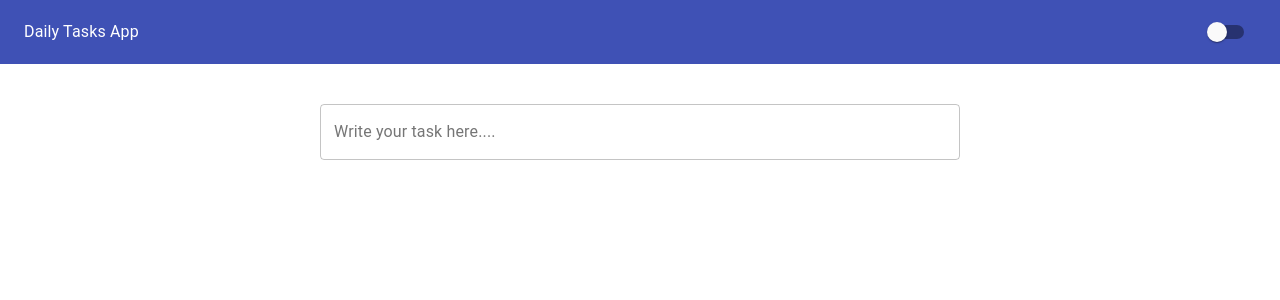
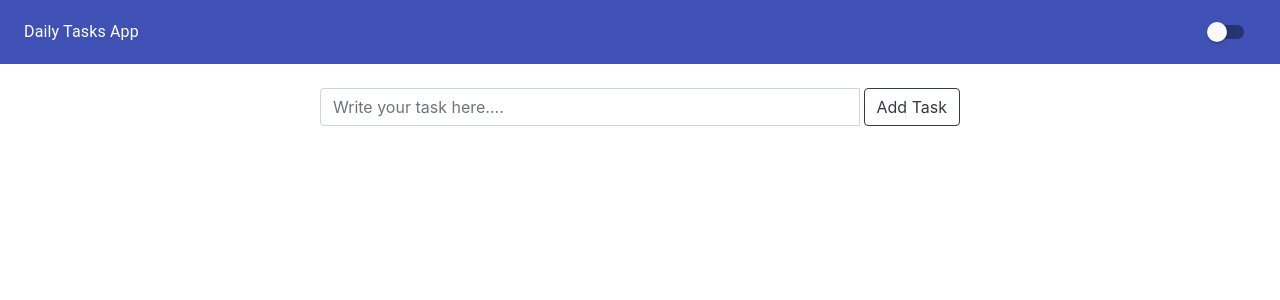
Before and after one commit to rashidjama/tasks-management-react, a React (Create React App) app: page / in a window 1280 px wide. Shown: the top 300 px of the page. Built offline with nearby package versions, Linux system fonts and the light colour scheme.

Commit message:
production ready

```diff
--- a/package.json
+++ b/package.json
@@ -5,6 +5,7 @@
   "dependencies": {
     "@material-ui/core": "^4.11.3",
     "@material-ui/icons": "^4.11.2",
+    "@material-ui/lab": "^4.0.0-alpha.57",
     "@testing-library/jest-dom": "^5.11.4",
     "@testing-library/react": "^11.1.0",
     "@testing-library/user-event": "^12.1.10",
--- a/src/Components/PageContent.js
+++ b/src/Components/PageContent.js
@@ -7,10 +7,10 @@ export default function PageContent(props) {
   const styles = {
     width: '100vw',
     height: '100vh',
-    backgroundColor: darkMode ? '#222' : '#fff'
+    backgroundColor: darkMode ? '#222' : '#fff',
   }
   return (
-       <div style={styles}>
+      <div style={styles}>
         {props.children}
       </div>
   )
--- a/src/Components/Todo.js
+++ b/src/Components/Todo.js
@@ -29,7 +29,7 @@ export default function Todo({ id, task, completed}) {
         <IconButton color='primary' size="small" onClick={toggle}>
         <span>&#9997;</span>
         </IconButton>
-        <IconButton className='ml-2 pr-0' size='small' color='secondary' onClick={handleShow}>
+        <IconButton className='ml-3 pr-0' size='small' color='secondary' onClick={handleShow}>
         <span>&#10005;</span>
         </IconButton>
       </ListItemSecondaryAction>
--- a/src/Components/TodoEditForm.js
+++ b/src/Components/TodoEditForm.js
@@ -1,9 +1,11 @@
 import React, { useContext, useState } from 'react';
-import TextField from '@material-ui/core/TextField';
 import {DispatchContext} from '../Contexts/TodoProvider';
+import { Snackbar} from '@material-ui/core';
+import Alert from '@material-ui/lab/Alert';
 
 export default function TodoEditForm({id, task, toggle}) {
   const [value, setValue] = useState(task);
+  const [open, setOpen] = useState(false);
 
   const dispatch = useContext(DispatchContext)
 
@@ -12,19 +14,35 @@ export default function TodoEditForm({id, task, toggle}) {
   }
   const handleSubmit = e => {
     e.preventDefault();
+    if(value.length > 30) {
+      setOpen(true)
+    } else {
       dispatch({type: 'EDIT', id:id, updatedItem: value});
     toggle();
     }
+  }
+
+  const handleClose = _=> setOpen(false);
+
   return (
-    <form onSubmit={handleSubmit}>
-      <TextField
-        margin='normal'
-        label='Edit your task...'
-        fullWidth
+    <>
+      <form onSubmit={handleSubmit} className='input-group'>
+        <input
           onChange={handleChange}
           value={value}
           autoFocus
+          className='form-control'
         />
+        <button className='btn btn-sm btn-success ml-1'>Save</button>
+        <button type='button' className='btn btn-sm mx-1 btn-danger' onClick={toggle}>Cancel</button>
      </form>
+     <Snackbar open={open} autoHideDuration={4000} onClose=      {handleClose}
+    anchorOrigin={{ vertical: 'top', horizontal:'right' }}
+    >
+      <Alert onClose={handleClose} severity="warning">
+        Input must be 30 characters or less!
+      </Alert>
+    </Snackbar>
+    </>
   )
 }
--- a/src/Components/TodoForm.js
+++ b/src/Components/TodoForm.js
@@ -1,18 +1,14 @@
 import React, { useContext, useState } from 'react';
-import TextField from '@material-ui/core/TextField';
 import {DispatchContext} from '../Contexts/TodoProvider';
 import { ThemeContext } from '../Contexts/ThemeProvider';
-import { makeStyles } from '@material-ui/core';
+import { Snackbar} from '@material-ui/core';
+import Alert from '@material-ui/lab/Alert';
 
-const useStyles = makeStyles(theme => ({
-  textField: {
-    border: '2px sold red'
-  }
-}))
+
 function TodoForm() {
-  const classes = useStyles();
 
   const [value, setValue] = useState('');
+  const [open, setOpen] = useState(false);
 
   const dispatch = useContext(DispatchContext);
   const darkMode = useContext(ThemeContext);
@@ -22,22 +18,37 @@ function TodoForm() {
   }
   const handleSubmit = e => {
     e.preventDefault();
-    dispatch({type: 'ADD', newTask: value});
-    setValue('')
+    if(value.length > 30) {
+      setOpen(true);
+    } else {
+      dispatch({type: 'ADD', newTask: value});
+      setValue('')
+    }
   }
 
+  const handleClose = _=> setOpen(false);
+
   return (
-    <form onSubmit={handleSubmit}>
-      <TextField
-        margin='normal'
-        label='Write your task here....'
-        fullWidth
+   <>
+     <form onSubmit={handleSubmit} className='input-group mb-2'>
+        <input
+        placeholder='Write your task here....'
         onChange={handleChange}
         value={value}
-        variant='outlined'
-        className={classes.textField}
+        className='form-control'
+        required
       />
+      <button className={darkMode ? 'btn btn-outline-light ml-1' : 'btn btn-outline-dark ml-1'}>Add Task</button>
     </form>
+
+    <Snackbar open={open} autoHideDuration={4000} onClose=      {handleClose}
+    anchorOrigin={{ vertical: 'top', horizontal:'right' }}
+    >
+      <Alert onClose={handleClose} severity="warning">
+        Input Must be 30 characters or less!
+      </Alert>
+    </Snackbar>
+   </>
   )
 }
 export default TodoForm;
--- a/src/Components/TodoLists.js
+++ b/src/Components/TodoLists.js
@@ -2,10 +2,12 @@ import React, { useContext } from 'react';
 import {TodoContext} from '../Contexts/TodoProvider';
 import { List, Divider, Paper } from '@material-ui/core'
 import Todo from './Todo';
+import { ThemeContext } from '../Contexts/ThemeProvider'
 
 export default function TodoLists() {
 
   const tasks = useContext(TodoContext);
+  const darkMode = useContext(ThemeContext);
 
   const clearAllTasks = _ => {
     window.localStorage.removeItem('tasks');
@@ -46,8 +48,8 @@ export default function TodoLists() {
         )}
         </Paper>
           { tasks.length > 1 ? <span className='d-flex justify-content-between align-items-center'>
-            <a href='mailto:rashidjama5@gmail.com' target='blank' className='btn btn-outline-primary btn-sm'>FEEDBACK</a>
-            <button data-bs-toggle="modal" data-bs-target="#exampleModal" className='btn btn-outline-danger btn-sm'>Delete All Tasks!</button></span> : <a href='mailto:rashidjama5@gmail.com' target='blank' className='btn btn-outline-primary btn-sm'>FEEDBACK</a>}
+            <a href='mailto:rashidjama5@gmail.com' target='blank' className={darkMode ? 'btn btn-outline-light btn-sm' : 'btn btn-outline-dark btn-sm'}>Feedback</a>
+            <button data-bs-toggle="modal" data-bs-target="#exampleModal" className='btn btn-danger btn-sm'>Delete All Tasks!</button></span> : <a href='mailto:rashidjama5@gmail.com' target='blank' className={darkMode ? 'btn btn-outline-light btn-sm' : 'btn btn-outline-dark btn-sm'}>Feedback</a>}
       </div>
     )
   }
--- a/src/Contexts/ThemeProvider.js
+++ b/src/Contexts/ThemeProvider.js
@@ -1,10 +1,15 @@
-import React, { createContext, useState} from 'react'
+import React, { createContext, useEffect, useState} from 'react'
 export const ThemeContext = createContext();
 export const ThemeToggleContext = createContext();
+
 export default function ThemeProvider(props) {
-  const [darkMode, setMode ] = useState(false);
+  const initialBool = JSON.parse(window.localStorage.getItem('darkMode') || false);
+  const [darkMode, setMode ] = useState(initialBool);
 
-  const toggleMode = _ => setMode(!darkMode)
+  const toggleMode = _ => setMode(!darkMode);
+  useEffect(_=> {
+    window.localStorage.setItem('darkMode', JSON.stringify(darkMode));
+  }, [ darkMode ])
   return (
     <ThemeContext.Provider value={darkMode}>
       <ThemeToggleContext.Provider value={toggleMode}>
```
Also changed, not shown: 2 other files (tests, documents, lock files or other folders). Lines whose indentation alone changed are shown as unchanged.
